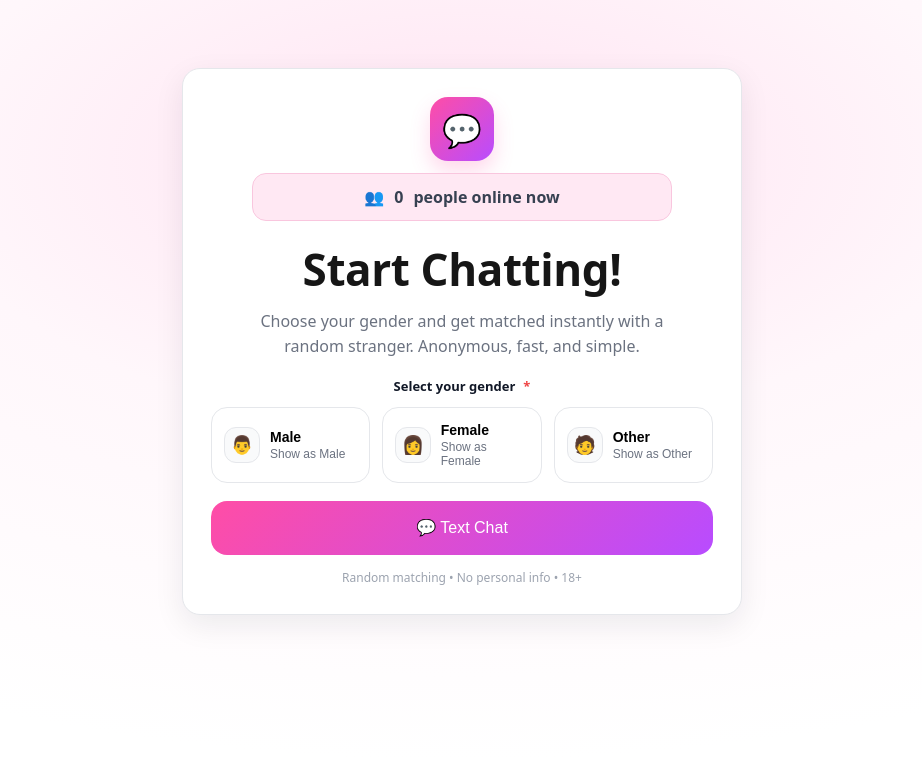
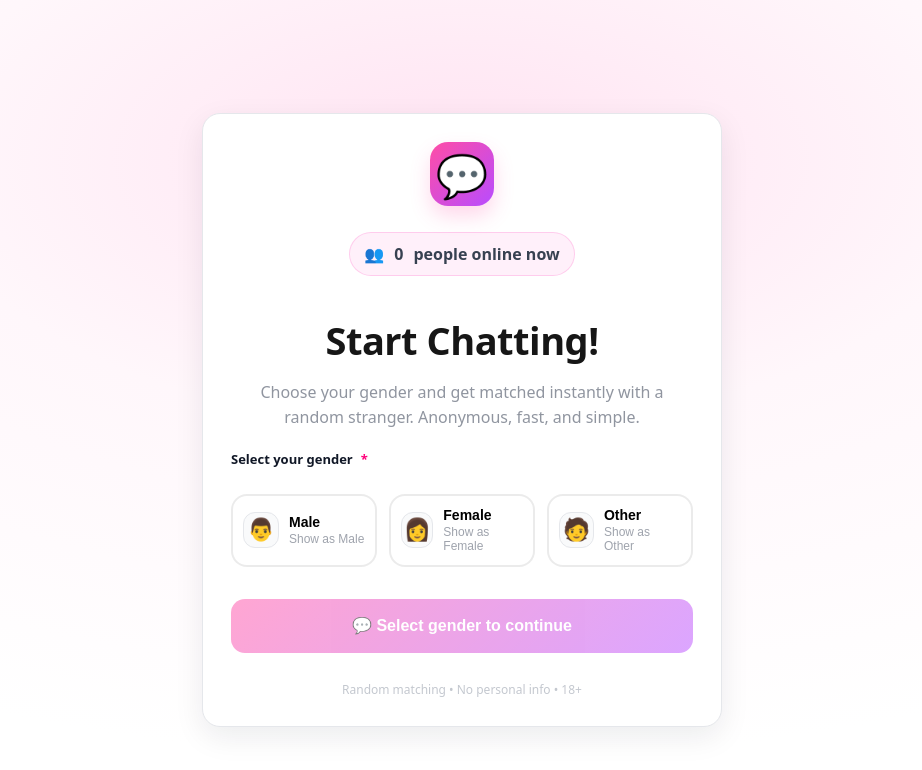
Before and after one commit to gellajayaramakrishna/chatzi, a plain HTML site: page client/start.html in a window 1280 px wide. Shown: the whole page, without its empty margins (178-1100 px from the left). Drawn offline with nearby package versions, Linux system fonts and the light colour scheme; no server answers.

Commit message:
Fix gender selection UI + disable CTA until selected

```diff
--- a/client/start.html
+++ b/client/start.html
@@ -30,7 +30,7 @@
           <div class="genderGrid">
             <button class="genderBtn" data-gender="Male" type="button">
               <div class="genderIcon">👨</div>
-              <div class="genderText">
+              <div>
                 <div class="genderName">Male</div>
                 <div class="genderHint">Show as Male</div>
               </div>
@@ -38,7 +38,7 @@
 
             <button class="genderBtn" data-gender="Female" type="button">
               <div class="genderIcon">👩</div>
-              <div class="genderText">
+              <div>
                 <div class="genderName">Female</div>
                 <div class="genderHint">Show as Female</div>
               </div>
@@ -46,27 +46,29 @@
 
             <button class="genderBtn" data-gender="Other" type="button">
               <div class="genderIcon">🧑</div>
-              <div class="genderText">
+              <div>
                 <div class="genderName">Other</div>
                 <div class="genderHint">Show as Other</div>
               </div>
             </button>
           </div>
 
-          <button id="textBtn" class="btnPrimary bigCTA" type="button">
-            💬 Text Chat
+          <button id="textBtn" class="btnPrimary bigCTA" type="button" disabled>
+            💬 Select gender to continue
           </button>
 
-          <div class="smallNote">
-            Random matching • No personal info • 18+
-          </div>
+          <div class="smallNote">Random matching • No personal info • 18+</div>
         </div>
       </div>
     </div>
 
-    <script src="/socket.io/socket.io.js"></script>
+    <script src="https://cdn.socket.io/4.7.5/socket.io.min.js"></script>
+
     <script>
-      const socket = io();
+      const BACKEND_URL = "https://chatzi-backend.onrender.com";
+      const socket = io(BACKEND_URL, { transports: ["websocket", "polling"] });
+
+      const textBtn = document.getElementById("textBtn");
       let selectedGender = null;
 
       socket.on("online_count", (count) => {
@@ -83,20 +85,19 @@
         );
       }
 
-      // Premium selection behavior
       document.querySelectorAll(".genderBtn").forEach((btn) => {
         btn.addEventListener("click", () => {
           document.querySelectorAll(".genderBtn").forEach((b) => b.classList.remove("active"));
           btn.classList.add("active");
           selectedGender = btn.dataset.gender;
+
+          textBtn.disabled = false;
+          textBtn.textContent = "💬 Start Text Chat";
         });
       });
 
-      document.getElementById("textBtn").onclick = () => {
-        if (!selectedGender) {
-          alert("Please select your gender");
-          return;
-        }
+      textBtn.onclick = () => {
+        if (!selectedGender) return;
         const name = generateName();
         window.location.href =
           `/chat.html?name=${encodeURIComponent(name)}&gender=${encodeURIComponent(selectedGender)}`;
--- a/client/style.css
+++ b/client/style.css
@@ -374,3 +374,125 @@ html, body{
   height:auto;       /* override fixed height */
   min-height:0;      /* allow flex to shrink properly */
 }
+
+/* --- Start page gender UI polish --- */
+.centerWrap{
+  min-height: 100vh;
+  display:flex;
+  align-items:center;
+  justify-content:center;
+  padding: 24px;
+}
+
+.startCard{
+  max-width: 520px;
+  width: 100%;
+}
+
+.startInner{
+  display:flex;
+  flex-direction:column;
+  align-items:center;
+  gap: 14px;
+}
+
+.logoMark{
+  font-size: 42px;
+}
+
+.onlinePill{
+  padding: 10px 14px;
+  border-radius: 999px;
+  background: rgba(255, 0, 160, 0.06);
+  border: 1px solid rgba(255, 0, 160, 0.15);
+  font-weight: 600;
+}
+
+.bigHeading{
+  font-size: 38px;
+  font-weight: 800;
+  letter-spacing: -0.5px;
+  text-align:center;
+}
+
+.lead{
+  text-align:center;
+  max-width: 420px;
+  opacity: 0.75;
+  margin: 0;
+}
+
+.sectionLabel{
+  align-self:flex-start;
+  font-weight: 700;
+  margin-top: 6px;
+}
+
+.reqStar{
+  color: #ff007a;
+  font-weight: 900;
+}
+
+.genderGrid{
+  width: 100%;
+  display:grid;
+  grid-template-columns: repeat(3, 1fr);
+  gap: 12px;
+}
+
+.genderBtn{
+  appearance: none;
+  border: 2px solid rgba(0,0,0,0.08);
+  background: rgba(255,255,255,0.85);
+  border-radius: 16px;
+  padding: 12px 10px;
+  cursor: pointer;
+  display:flex;
+  align-items:center;
+  gap: 10px;
+  transition: transform .08s ease, border-color .12s ease, box-shadow .12s ease;
+  user-select:none;
+}
+
+.genderBtn:hover{
+  transform: translateY(-1px);
+  border-color: rgba(255, 0, 160, 0.25);
+}
+
+.genderBtn.active{
+  border-color: rgba(255, 0, 160, 0.85);
+  box-shadow: 0 0 0 4px rgba(255, 0, 160, 0.12);
+}
+
+.genderIcon{
+  font-size: 22px;
+}
+
+.genderName{
+  font-weight: 800;
+  line-height: 1.1;
+}
+
+.genderHint{
+  font-size: 12px;
+  opacity: 0.65;
+  margin-top: 2px;
+}
+
+.bigCTA{
+  width: 100%;
+  padding: 14px 16px;
+  border-radius: 14px;
+  font-size: 16px;
+  font-weight: 800;
+}
+
+.btnPrimary:disabled{
+  opacity: 0.5;
+  cursor: not-allowed;
+}
+
+.smallNote{
+  font-size: 12px;
+  opacity: 0.6;
+}
```
